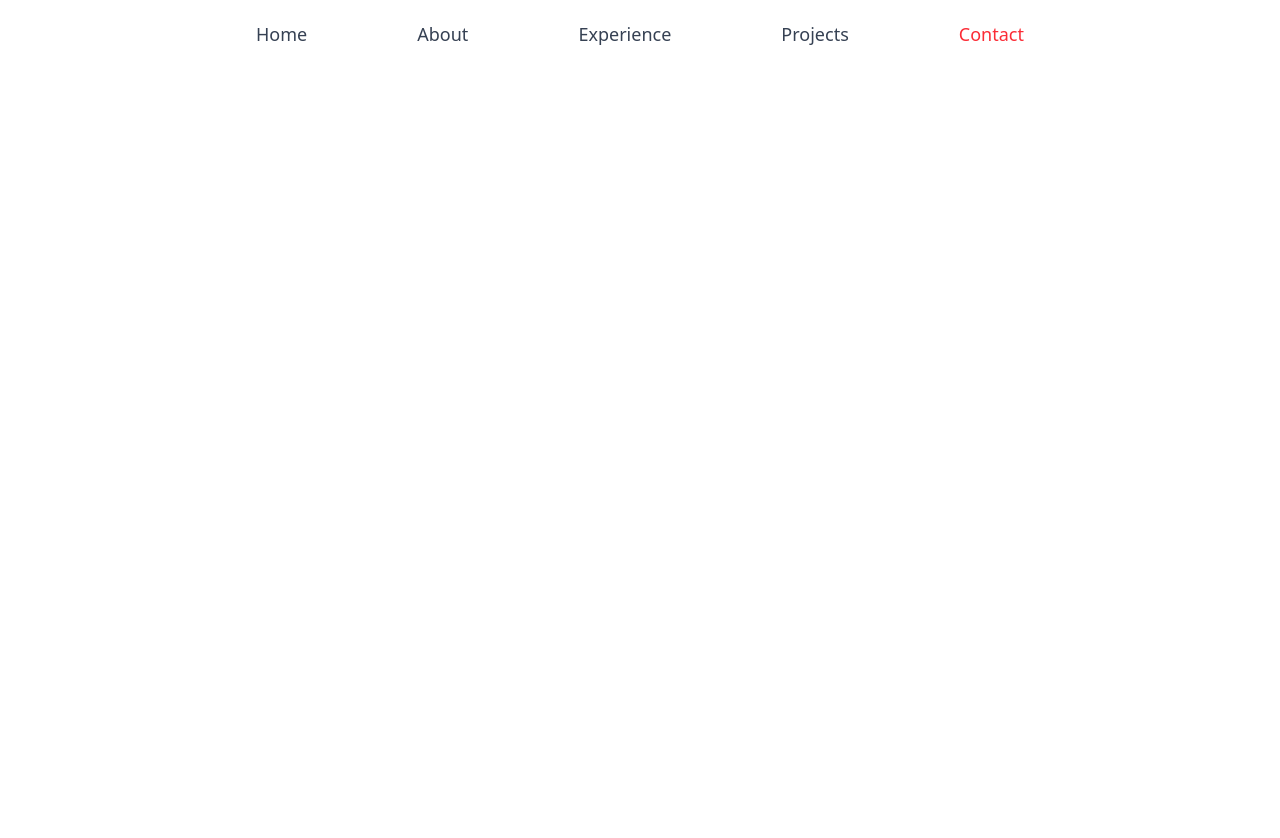
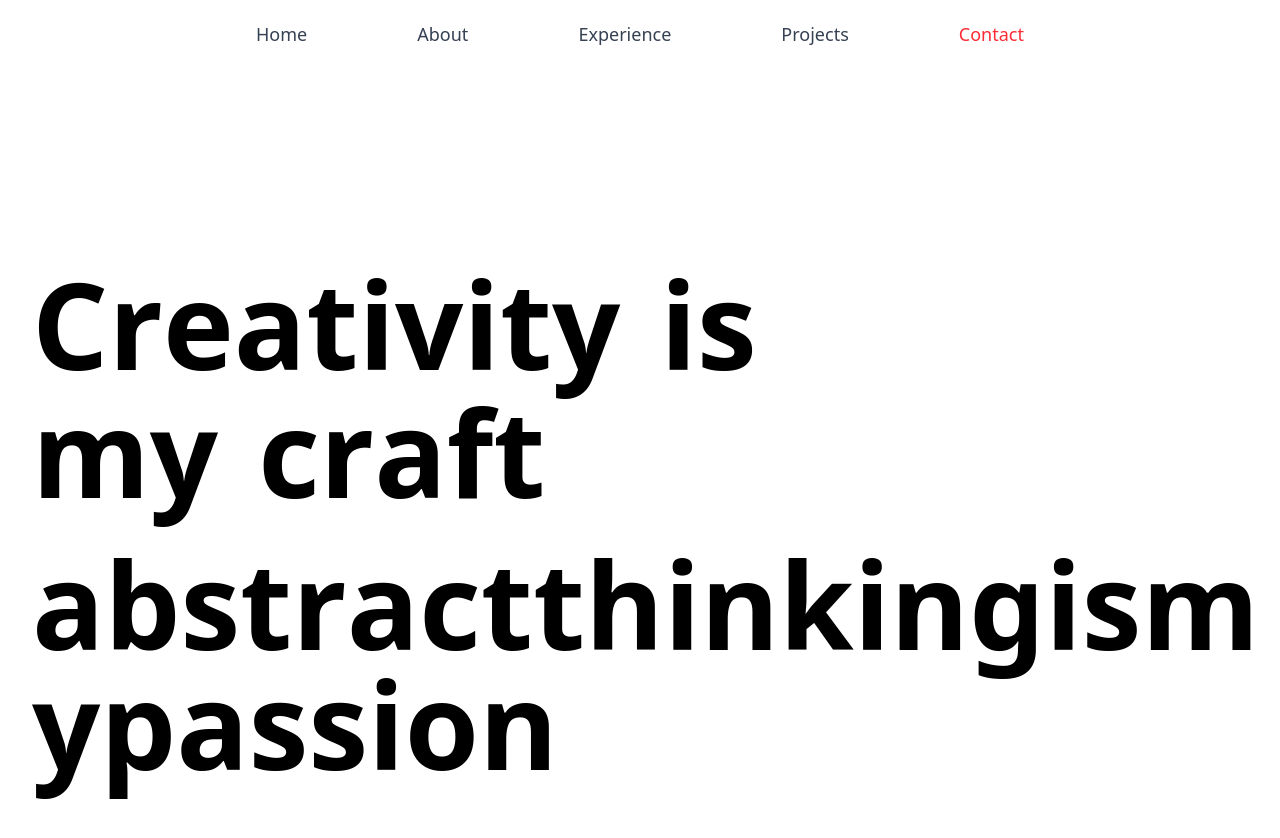
Before and after one commit to Sarthak-Kakkar-03/portfolio-website-v2, a React (Vite) app: page / in a window 1280 px wide. Shown: the top 838 px of the page. Before the commit the page ends 800 px from the top, so only its background shows below. Built offline with nearby package versions, Linux system fonts and the light colour scheme.

Commit message:
scrolling works, now ensure each page is section is full size

```diff
--- a/package.json
+++ b/package.json
@@ -11,6 +11,7 @@
   },
   "dependencies": {
     "@tailwindcss/vite": "^4.1.11",
+    "gsap": "^3.13.0",
     "react": "^19.1.1",
     "react-dom": "^19.1.1"
   },
--- a/src/App.jsx
+++ b/src/App.jsx
@@ -3,6 +3,7 @@ import reactLogo from './assets/react.svg'
 import viteLogo from '/vite.svg'
 import './App.css'
 import Header from './components/header/header'
+import About from './components/About/about'
 
 function App() {
   const [count, setCount] = useState(0)
@@ -10,6 +11,7 @@ function App() {
   return (
     <div className='min-h-screen bg-white'>
       <Header/>
+      <About/>
     </div>
   )
 }
--- /dev/null
+++ b/src/components/About/About.jsx
@@ -0,0 +1,12 @@
+import React from 'react'
+import LetterCollision from './LetterExplosion/LetterCollision'
+
+const About = () => {
+  return (
+    <div className="overflow-x-hidden">
+      <LetterCollision />
+    </div>
+  )
+}
+
+export default About
--- /dev/null
+++ b/src/components/About/LetterExplosion/LetterCollision.jsx
@@ -0,0 +1,110 @@
+// LetterCollision.jsx
+'use client';
+import React, { useLayoutEffect, useRef } from 'react';
+import { gsap } from 'gsap';
+import { ScrollTrigger } from 'gsap/ScrollTrigger';
+import LetterDisplay from './LetterDisplay';
+
+gsap.registerPlugin(ScrollTrigger);
+
+// If your header is exactly 60px tall:
+const HEADER_H = 60;
+
+const lines = [
+  'Creativity ',
+  'is ',
+  'my ',
+  'craft',
+  'abstract thinking is my passion'
+];
+
+export default function LetterCollision() {
+  const ref = useRef(null);
+  const inited = useRef(false);
+
+  useLayoutEffect(() => {
+    if (inited.current) return; // guard StrictMode double-run in dev
+    inited.current = true;
+
+    const container = ref.current;
+    if (!container) return;
+
+    const ctx = gsap.context(() => {
+      const letters = container.querySelectorAll('.letter');
+
+      // compute how far we need to move letters so they leave the screen
+      const containerHeight = container.offsetHeight; // ≈ (100vh - 60px)
+      const travel = containerHeight + 120; // overshoot by a bit so fully out of view
+
+      letters.forEach((letter, i) => {
+        // lock in per-letter randomness once (keeps refresh stable)
+        if (!letter.dataset.speed) {
+          letter.dataset.speed = (0.8 + Math.random() * 0.7).toString();
+        }
+        if (!letter.dataset.rot) {
+          // deterministic-ish rotation based on index so it doesn't jump
+          letter.dataset.rot = String(((i * 13) % 60) - 30);
+        }
+
+        const speed = parseFloat(letter.dataset.speed);
+        const rot = parseFloat(letter.dataset.rot);
+
+        gsap.fromTo(
+          letter,
+          { y: 0, rotation: 0 },
+          {
+            // move UP so they scroll off the top
+            y: -(1 - speed) * travel,
+            rotation: rot,
+            ease: 'none',
+            immediateRender: false,
+            scrollTrigger: {
+              trigger: container,
+              start: `top top+=${HEADER_H}`, // account for fixed header overlap
+              end: 'bottom top',             // when the bottom of section hits top of viewport
+              scrub: true,                   // smooth follow
+              invalidateOnRefresh: false     // keep cached randomness
+            }
+          }
+        );
+      });
+    }, container);
+
+    return () => {
+      ctx.revert();
+      ScrollTrigger.getAll().forEach(t => t.kill());
+      gsap.killTweensOf('.letter');
+      inited.current = false;
+    };
+  }, []);
+
+  return (
+    <>
+      {/* Section fills the screen minus header */}
+      <section
+        ref={ref}
+        className="ml-8 flex flex-col justify-end items-start"
+        style={{ minHeight: `calc(100vh - ${HEADER_H}px)`, paddingTop: 24, paddingBottom: 24 }}
+      >
+        <div className="mb-8">
+          <div className="flex flex-wrap">
+            <LetterDisplay word={lines[0]} />
+            <div className="w-4 sm:w-10" />
+            <LetterDisplay word={lines[1]} />
+          </div>
+          <div className="flex flex-wrap mt-2">
+            <LetterDisplay word={lines[2]} />
+            <div className="w-4 sm:w-10" />
+            <LetterDisplay word={lines[3]} />
+          </div>
+        </div>
+        <div className="flex flex-wrap">
+          <LetterDisplay word={lines[4]} />
+        </div>
+      </section>
+
+      {/* TEMP spacer so there’s scroll room until you add real content below. Remove later. */}
+      <div style={{ height: '120vh' }} />
+    </>
+  );
+}
--- /dev/null
+++ b/src/components/About/LetterExplosion/LetterDisplay.jsx
@@ -0,0 +1,22 @@
+
+function getRandomSpeed() {
+  return 0.8 + Math.random() * 0.7;
+}
+
+function LetterDisplay({word}) {
+  return (
+    <>
+      {word.split('').map((char, i) => (
+        <div
+          key={i}
+          className="letter text-6xl font-semibold xs:text-[90px] md:text-[120px]"
+          data-speed={getRandomSpeed()}
+        >
+          {char}
+        </div>
+      ))}
+    </>
+  );
+}
+
+export default LetterDisplay;
```
Also changed, not shown: 1 other file (tests, documents, lock files or other folders).
